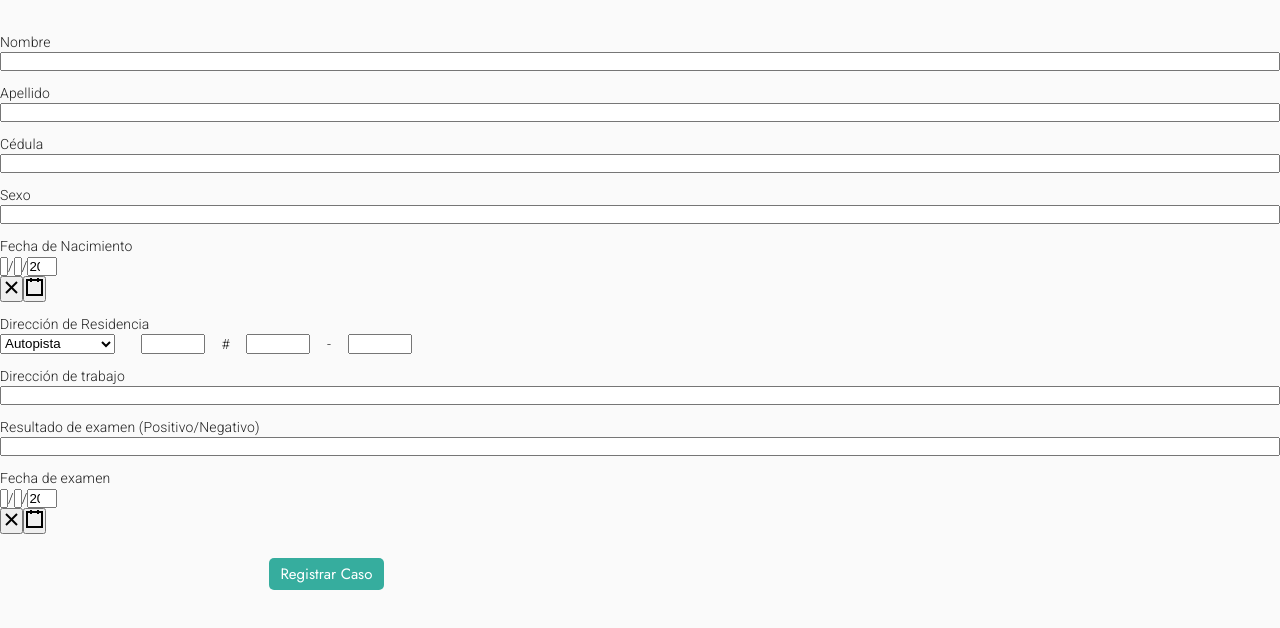
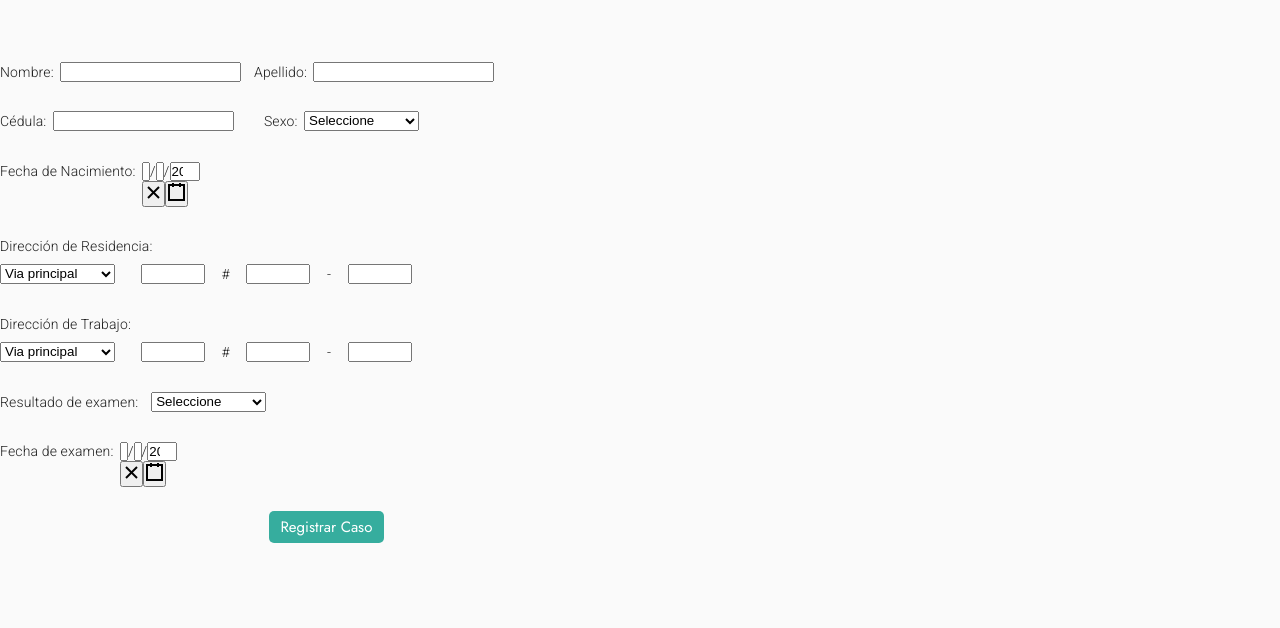
Before and after one commit to MarianaPv/COVID-19, a React (Create React App) app: page /registro-casos in a window 1280 px wide. Shown: the top 628 px of the page. Built offline with nearby package versions, Linux system fonts and the light colour scheme; no server answers.

Commit message:
Primeras pruebas mapa

```diff
--- a/src/Components/Casos/Main.css
+++ b/src/Components/Casos/Main.css
@@ -4,6 +4,7 @@ body,
     width: 100%;
     height: 100%;
     box-sizing: border-box;
+
 
 }
 
@@ -18,6 +19,7 @@ body,
     width: 100vw;
     flex-direction: column;
     display: flex;
+
 }
 
 .controller.selected-controller:focus{
@@ -35,7 +37,7 @@ body,
     line-height: 2;
     cursor: pointer;
     margin-right: 5vw;
-    width:100%
+    width:100%;
 
 
 
@@ -94,6 +96,7 @@ body,
     width:30vw;
     margin-left: 34vw;
     margin-top: -1.5vh;
+
 }
 
 
@@ -218,5 +221,12 @@ body,
 
 .direccion{
     display:flex;
+    margin-top:"5vh";
 
 }
+
+.division{
+    display: flex;
+    margin-top: 3.7vh;
+
+}
--- a/src/Components/Casos/RegistroC.js
+++ b/src/Components/Casos/RegistroC.js
@@ -1,4 +1,4 @@
-import React, { useState } from "react";
+import React, { useState, useEffect } from "react";
 import { Link } from "react-router-dom";
 import "firebase/auth";
 import app from "firebase/app";
@@ -8,6 +8,7 @@ import * as ROUTES from "../Routes/Routes";
 import "firebase/database";
 import DatePicker from 'react-date-picker';
 import "react-datepicker/dist/react-datepicker.css";
+
 
 var firebase = require("firebase/app");
 require("firebase/auth");
@@ -29,23 +30,51 @@ function RegisterBox(props) {
   const [via1, setVia1] = useState("");
   const [via2, setVia2] = useState("");
   const [num, setNum] = useState("");
+  const [tipoV2, setTipoV2] = useState("");
+  const [via12, setVia12] = useState("");
+  const [via22, setVia22] = useState("");
+  const [num2, setNum2] = useState("");
+
+
+
 
 
   const handleSubmit2 = () => {
     setIdC(idC + 1);
-    setResiC(tipoV+via1+via2+num)
+    setResiC(tipoV+" "+via1+" "+ "#"+via2+"-"+num)
     console.log(resiC)
+
+    setTrabajoC(tipoV2+" "+via12+" "+ "#"+via22+"-"+num2)
+    console.log(trabajoC)
+    console.log(nacC)
+
+    Number.prototype.padLeft = function(base, chr) {
+      var len = String(base || 10).length - String(this).length + 1;
+      return len > 0 ? new Array(len).join(chr || "0") + this : this;
+  };
+
+    let nacC1 =          [
+              (nacC.getMonth() + 1).padLeft(),
+              nacC.getDate().padLeft(),
+              nacC.getFullYear()
+          ].join("/")
+
+    let fechaExamenC2 =          [
+            (fechaExamenC.getMonth() + 1).padLeft(),
+            fechaExamenC.getDate().padLeft(),
+            fechaExamenC.getFullYear()
+        ].join("/")
 
     let resumen = {
       nombre: nombreC,
       apellido: apellidoC,
       cedula: cedulaC,
       sexo: sexoC,
-      fechaNacimiento: nacC,
+      fechaNacimiento: nacC1,
       direccionResidencia: resiC,
       direccionTrabajo: trabajoC,
       resultadoExamen: examenC,
-      fechaExamen: fechaExamenC,
+      fechaExamen: fechaExamenC2,
       idCaso: idC,
     };
 
@@ -79,35 +108,44 @@ function RegisterBox(props) {
 
   return (
     <div style={{ display: "flex", flexDirection: "column", marginTop: "4vh" }}>
-      <div>Nombre</div>
-      <input style ={{marginBottom:"1.5vh"}}onChange={(e) => setNombreC(e.target.value)}></input>
-      <div>Apellido</div>
-      <input style ={{marginBottom:"1.5vh"}} onChange={(e) => setApellidoC(e.target.value)}></input>
-      <div>Cédula</div>
-      <input style ={{marginBottom:"1.5vh"}} onChange={(e) => setCedulaC(e.target.value)}></input>
-      <div>Sexo</div>
-      <input style ={{marginBottom:"1.5vh"}} onChange={(e) => setSexoC(e.target.value)}></input>
-
-      <div>Fecha de Nacimiento</div>
+      <div className="division">
+      <div style={{marginRight:"0.5vw"}}>Nombre:</div>
+      <input onChange={(e) => setNombreC(e.target.value)}></input>
+      <div style={{marginLeft:"1vw", marginRight:"0.5vw"}}>Apellido:</div>
+      <input onChange={(e) => setApellidoC(e.target.value)}></input>
+      </div>
+      <div className="division">
+      <div style={{marginRight:"0.5vw"}}>Cédula:</div>
+      <input  onChange={(e) => setCedulaC(e.target.value)}></input>
+      <div style={{marginLeft:"2.35vw", marginRight:"0.5vw"}}>Sexo:</div>
+      <select onChange={(e) => setSexoC(e.target.value)}  className="menu2" style={{width:"9vw",display:"flex", flexDirection:"column", marginRight:"2vw"}}>
+      <option style={{color:"grey"}}>Seleccione</option>
+              <option value="Femenino">Femenino</option>
+              <option value="Masculino">Masculino</option>
+      </select>
+      </div>
+      <div className="division">
+      <div style={{marginRight:"0.5vw"}}>Fecha de Nacimiento:</div>
       <DatePicker
           selected={startDate}
           onChange={handleDatePicker}
           value={nacC}
           dateFormat="MMMM d, yyyy "
         />
-
-      <div style ={{marginTop:"1.5vh"}}>Dirección de Residencia</div>
+     </div>
+      <div className="division" style={{marginBottom:"1vh"}}>Dirección de Residencia: </div>
       <div className="direccion">
-      <select className="menu2" style={{width:"9vw",display:"flex", flexDirection:"column", marginRight:"2vw"}}>
-							<option value="autopista"  onChange={(e) => setTipoV("Autopista")}>Autopista</option>
-              <option value="avenida"  onChange={(e) => setTipoV("Avenida")}>Avenida</option>
-              <option value="calle"  onChange={(e) => setTipoV("Calle")}>Calle</option>
-              <option value="carrera"  onChange={(e) => setTipoV("Carrera")}>Carrera</option>
-              <option value="circular"  onChange={(e) => setTipoV("Circular")}>Circular</option>
-              <option value="diagonal"  onChange={(e) => setTipoV("Diagonal")}>Diagonal</option>
-              <option value="manzana"  onChange={(e) => setTipoV("Manzana")}>Manzana</option>
-              <option value="transversal"  onChange={(e) => setTipoV("Transversal")}>Transversal</option>
-							<option value="via"  onChange={(e) => setTipoV("Via")}>Via</option>
+      <select  onChange={(e) => setTipoV(e.target.value)}  className="menu2" style={{width:"9vw",display:"flex", flexDirection:"column", marginRight:"2vw"}}>
+							<option style={{color:"grey"}}>Via principal</option>
+              <option value="Autopista">Autopista</option>
+              <option value="Avenida" >Avenida</option>
+              <option value="Calle">Calle</option>
+              <option value="Carrera">Carrera</option>
+              <option value="Circular" >Circular</option>
+              <option value="Diagonal">Diagonal</option>
+              <option value="Manzana">Manzana</option>
+              <option value="Transversal">Transversal</option>
+							<option value="Via" >Via</option>
       </select>
 
       <input style={{flexDirection:"column", width:"5vw"}} onChange={(e) => setVia1(e.target.value)}></input>
@@ -117,17 +155,45 @@ function RegisterBox(props) {
       <input style={{flexDirection:"column", width:"5vw"}} onChange={(e) => setNum(e.target.value)}></input>
       </div>
 
-      <div style ={{marginTop:"1.5vh"}}>Dirección de trabajo</div>
-      <input style ={{marginBottom:"1.5vh"}} onChange={(e) => setTrabajoC(e.target.value)}></input>
-      <div>Resultado de examen (Positivo/Negativo)</div>
-      <input style ={{marginBottom:"1.5vh"}} onChange={(e) => setExamenC(e.target.value)}></input>
-      <div>Fecha de examen</div>
+      <div className="division" style={{marginBottom:"1vh"}} >Dirección de Trabajo:</div>
+      <div className="direccion">
+      <select  onChange={(e) => setTipoV2(e.target.value)}  className="menu2" style={{width:"9vw",display:"flex", flexDirection:"column", marginRight:"2vw"}}>
+      <option style={{color:"grey"}}>Via principal</option>
+              <option value="Autopista">Autopista</option>
+              <option value="Avenida" >Avenida</option>
+              <option value="Calle">Calle</option>
+              <option value="Carrera">Carrera</option>
+              <option value="Circular" >Circular</option>
+              <option value="Diagonal">Diagonal</option>
+              <option value="Manzana">Manzana</option>
+              <option value="Transversal">Transversal</option>
+							<option value="Via" >Via</option>
+      </select>
+
+      <input style={{flexDirection:"column", width:"5vw"}} onChange={(e) => setVia12(e.target.value)}></input>
+      <div style={{marginLeft:"1.3vw", marginRight:"1.3vw"}}>    #   </div>
+      <input style={{flexDirection:"column", width:"5vw", marginRight:"2w"}} onChange={(e) => setVia22(e.target.value)}></input>
+      <div style={{marginLeft:"1.3vw", marginRight:"1.3vw"}}>-</div>
+      <input style={{flexDirection:"column", width:"5vw"}} onChange={(e) => setNum2(e.target.value)}></input>
+      </div>
+
+      <div className="division">
+      <div style={{marginRight:"1vw"}}>Resultado de examen:</div>
+      <select  onChange={(e) => setExamenC(e.target.value)}  className="menu2" style={{width:"9vw",display:"flex", flexDirection:"column", marginRight:"2vw"}}>
+      <option style={{color:"grey"}}>Seleccione</option>
+              <option value="Positivo">Positivo</option>
+              <option value="Negativo">Negativo</option>
+      </select>
+      </div>
+      <div className="division">
+      <div style={{marginRight:"0.5vw"}}>Fecha de examen:</div>
       <DatePicker
           selected={startDate}
           onChange={handleDatePicker2}
           value={fechaExamenC}
           dateFormat="MMMM d, yyyy "
         />
+      </div>
 
       <button
         style={{
--- a/src/Components/Map/Map.js
+++ b/src/Components/Map/Map.js
@@ -1,4 +1,4 @@
-import React,{useEffect} from 'react'
+import React,{useEffect, useState} from 'react'
 import {GoogleComponent} from 'react-google-location'
 import { Link, withRouter } from 'react-router-dom'
 import firebase from '../../firebase'
@@ -9,28 +9,61 @@ import "firebase/auth";
 import Navigation from "../NavBar/Navigation";
 import Geocode from "react-geocode";
 import GoogleMapReact from 'google-map-react';
+import _ from "lodash";
 
 
 const AnyReactComponent = ({ text }) => <div>{text}</div>;
 
-function Mapa() {
+function Mapa (){
+
+  const [allData, setAllData] = useState([])
+  const [lat, setLat] =useState("");
+  const [lng, setLng] = useState("")
+
+
+  const getAllData = () => {
+    return app
+    .database()
+    .ref("/casos")
+    .on("value", snapshot => {
+      const firebaseData = _.toArray(snapshot.val());
+      setAllData(firebaseData);
+
+  })}
+
+  useEffect(() => {
+    getAllData();
+
+  }, []);
+
+  useEffect(() => {
+
+  }, [allData]);
+
+
 
     useEffect(()=>{
     Geocode.setApiKey("AIzaSyBXFpz69eQZ_N1SHO37O1e7mMmAlkWIikc")
 
-    Geocode.fromAddress("Cra. 42F #90-85").then(
+    Geocode.fromAddress("Carrera 42f #90-85").then(
+
         response => {
           const { lat, lng } = response.results[0].geometry.location;
           console.log(lat, lng);
+          setLat(lat)
+          setLng(lng)
+          console.log(lat)
+          console.log(lng)
         },
         error => {
           console.error(error);
         }
       );
-    });
+    },[]);
 
 
     return (
+
       <div >
         <Navigation/>
         <div style={{ height: '100vh', width: '100%' }}>
@@ -38,12 +71,15 @@ function Mapa() {
           bootstrapURLKeys={{ key: "AIzaSyAps7iV33s_Nk0RwrOpQDzKw8CrJmgKJkk"}}
           defaultCenter={{lat:10.9878, lng:-74.7889} }
           defaultZoom={11}
+
         >
-          <AnyReactComponent
-            lat={0}
-            lng={0}
-            text="My Marker"
+         <AnyReactComponent
+            lat={lat}
+            lng={lng}
+
           />
+
+
         </GoogleMapReact>
         </div>
     </div>
--- a/src/Components/Register/Register.js
+++ b/src/Components/Register/Register.js
@@ -101,6 +101,7 @@ function Register(props) {
 					<div className="options" margin="normal" required fullWidth style={{marginLeft:"5vw"}}>
 					<InputLabel htmlFor="name" >Seleccione su rol</InputLabel>
 					<select className="menu">
+					<option value="medico" >Seleccione</option>
 							<option value="medico" >Médico</option>
 							<option value="ayudante">Ayudante</option>
 
```
